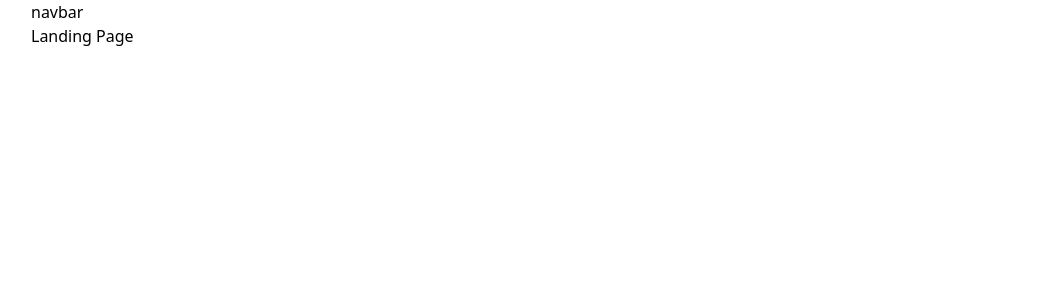
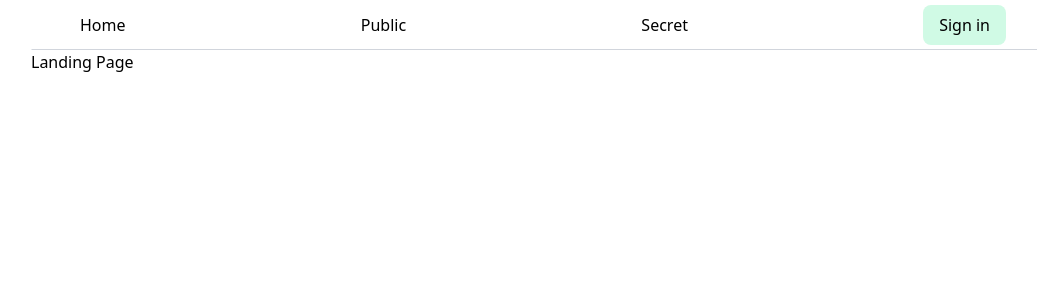
Before and after one commit to ouyniya/nextjs-auth-prisma-mongo, a Next.js app: page / in a window 1280 px wide. Shown: the top 300 px of the page, without its empty margins (97-1134 px from the left). Built offline with nearby package versions, Linux system fonts and the light colour scheme; no server answers.

Commit message:
feat: ceate login with Girhub function

```diff
--- /dev/null
+++ b/actions/auth.ts
@@ -0,0 +1,14 @@
+"use server"
+
+import { signIn, signOut } from "@/auth"; // <-- Import from your server config
+import { revalidatePath } from "next/cache";
+
+export const login = async (provider: string) => {
+  await signIn(provider, { redirectTo: "/" });
+  revalidatePath("/");
+};
+
+export const logOut = async () => {
+  await signOut({ redirectTo: "/" });
+  revalidatePath("/");
+};
--- a/app/layout.tsx
+++ b/app/layout.tsx
@@ -3,6 +3,7 @@
 import "./globals.css";
 import { SessionProvider } from "next-auth/react";
 import { auth } from "@/auth";
+import Navbar from "@/components/Navbar";
 
 const geistSans = Geist({
   variable: "--font-geist-sans",
@@ -33,7 +34,7 @@
           className={`${geistSans.variable} ${geistMono.variable} antialiased`}
         >
           <div className="mx-auto max-w-screen-lg h-screen flex flex-col">
-            navbar
+            <Navbar />
             <div className="flex-grow">{children}</div>
           </div>
         </body>
--- a/app/page.tsx
+++ b/app/page.tsx
@@ -1,4 +1,4 @@
-import Image from "next/image";
+
 
 export default function Home() {
   return (
--- /dev/null
+++ b/app/sign-in/page.tsx
@@ -0,0 +1,16 @@
+"use client"
+
+import LoginGitHub from "@/components/LoginGitHub";
+
+const SignIn = () => {
+  return (
+    <div className="w-full flex mt-25 justify-center items-center">
+      <section className="flex flex-col gap-4 justify-center items-center">
+        <h1 className="font-semibold text-2xl">Sign in</h1>
+        {/* login form */}
+        <LoginGitHub />
+      </section>
+    </div>
+  );
+};
+export default SignIn;
--- /dev/null
+++ b/components/LoginGitHub.tsx
@@ -0,0 +1,34 @@
+"use client"
+
+import { login } from "@/actions/auth";
+
+const LoginGitHub = () => {
+  return (
+    <div
+      onClick={() => login("github")}
+      className="flex gap-2 bg-gray-900 px-6 py-2 rounded-lg hover:cursor-pointer"
+    >
+      <div className="w-5">
+        <svg
+          viewBox="0 -3.5 256 256"
+          xmlns="http://www.w3.org/2000/svg"
+          preserveAspectRatio="xMinYMin meet"
+          fill="#FFF"
+        >
+          <g id="SVGRepo_bgCarrier"></g>
+          <g id="SVGRepo_tracerCarrier"></g>
+          <g id="SVGRepo_iconCarrier">
+            {" "}
+            <g fill="#FFF">
+              {" "}
+              <path d="M127.505 0C57.095 0 0 57.085 0 127.505c0 56.336 36.534 104.13 87.196 120.99 6.372 1.18 8.712-2.766 8.712-6.134 0-3.04-.119-13.085-.173-23.739-35.473 7.713-42.958-15.044-42.958-15.044-5.8-14.738-14.157-18.656-14.157-18.656-11.568-7.914.872-7.752.872-7.752 12.804.9 19.546 13.14 19.546 13.14 11.372 19.493 29.828 13.857 37.104 10.6 1.144-8.242 4.449-13.866 8.095-17.05-28.32-3.225-58.092-14.158-58.092-63.014 0-13.92 4.981-25.295 13.138-34.224-1.324-3.212-5.688-16.18 1.235-33.743 0 0 10.707-3.427 35.073 13.07 10.17-2.826 21.078-4.242 31.914-4.29 10.836.048 21.752 1.464 31.942 4.29 24.337-16.497 35.029-13.07 35.029-13.07 6.94 17.563 2.574 30.531 1.25 33.743 8.175 8.929 13.122 20.303 13.122 34.224 0 48.972-29.828 59.756-58.22 62.912 4.573 3.957 8.648 11.717 8.648 23.612 0 17.06-.148 30.791-.148 34.991 0 3.393 2.295 7.369 8.759 6.117 50.634-16.879 87.122-64.656 87.122-120.973C255.009 57.085 197.922 0 127.505 0"></path>{" "}
+              <path d="M47.755 181.634c-.28.633-1.278.823-2.185.389-.925-.416-1.445-1.28-1.145-1.916.275-.652 1.273-.834 2.196-.396.927.415 1.455 1.287 1.134 1.923M54.027 187.23c-.608.564-1.797.302-2.604-.589-.834-.889-.99-2.077-.373-2.65.627-.563 1.78-.3 2.616.59.834.899.996 2.08.36 2.65M58.33 194.39c-.782.543-2.06.034-2.849-1.1-.781-1.133-.781-2.493.017-3.038.792-.545 2.05-.055 2.85 1.07.78 1.153.78 2.513-.019 3.069M65.606 202.683c-.699.77-2.187.564-3.277-.488-1.114-1.028-1.425-2.487-.724-3.258.707-.772 2.204-.555 3.302.488 1.107 1.026 1.445 2.496.7 3.258M75.01 205.483c-.307.998-1.741 1.452-3.185 1.028-1.442-.437-2.386-1.607-2.095-2.616.3-1.005 1.74-1.478 3.195-1.024 1.44.435 2.386 1.596 2.086 2.612M85.714 206.67c.036 1.052-1.189 1.924-2.705 1.943-1.525.033-2.758-.818-2.774-1.852 0-1.062 1.197-1.926 2.721-1.951 1.516-.03 2.758.815 2.758 1.86M96.228 206.267c.182 1.026-.872 2.08-2.377 2.36-1.48.27-2.85-.363-3.039-1.38-.184-1.052.89-2.105 2.367-2.378 1.508-.262 2.857.355 3.049 1.398"></path>{" "}
+            </g>{" "}
+          </g>
+        </svg>
+      </div>
+      <p className="text-white">Login with Github</p>
+    </div>
+  );
+};
+export default LoginGitHub;
--- /dev/null
+++ b/components/Logout.tsx
@@ -0,0 +1,12 @@
+"use client";
+
+import { logOut } from "@/actions/auth";
+
+const Logout = () => {
+  return (
+    <div onClick={() => logOut()} className="hover:cursor-pointer hover:bg-red-200 rounded-lg bg-red-100 px-4 py-2 duration-300">
+      <div className="text-red-600">Logout</div>
+    </div>
+  );
+};
+export default Logout;
--- /dev/null
+++ b/components/Navbar.tsx
@@ -0,0 +1,49 @@
+import { auth } from "@/auth";
+import Link from "next/link";
+import Logout from "./Logout";
+import Image from "next/image";
+
+const Navbar = async () => {
+  const session = await auth();
+
+  return (
+    <div className="w-full flex items-center mx-auto border border-white border-b-gray-300 min-h-[50px] px-12">
+      <div className="w-full flex items-center justify-between gap-8">
+        <Link href="/" className="hover:text-sky-500">
+          <p>Home</p>
+        </Link>
+        <Link href="/" className="hover:text-sky-500">
+          <p>Public</p>
+        </Link>
+        <Link href="/" className="hover:text-sky-500">
+          <p>Secret</p>
+        </Link>
+        {!session?.user ? (
+          <Link
+            href="/sign-in"
+            className="hover:cursor-pointer hover:bg-emerald-200 rounded-lg bg-emerald-100 px-4 py-2 duration-300"
+          >
+            <p>Sign in</p>
+          </Link>
+        ) : (
+          <div className="flex gap-4">
+            <div className="flex items-center justify-center gap-2 text-sm">
+              {session.user.name}
+              {session.user.image && (
+                <Image
+                  className="rounded-full"
+                  width={30}
+                  height={30}
+                  alt="User image"
+                  src={session.user.image}
+                />
+              )}
+            </div>
+            <Logout />
+          </div>
+        )}
+      </div>
+    </div>
+  );
+};
+export default Navbar;
--- a/next.config.ts
+++ b/next.config.ts
@@ -1,7 +1,9 @@
 import type { NextConfig } from "next";
 
 const nextConfig: NextConfig = {
-
+  images: {
+    domains: ["avatars.githubusercontent.com"],
+  },
 };
 
 export default nextConfig;
```
